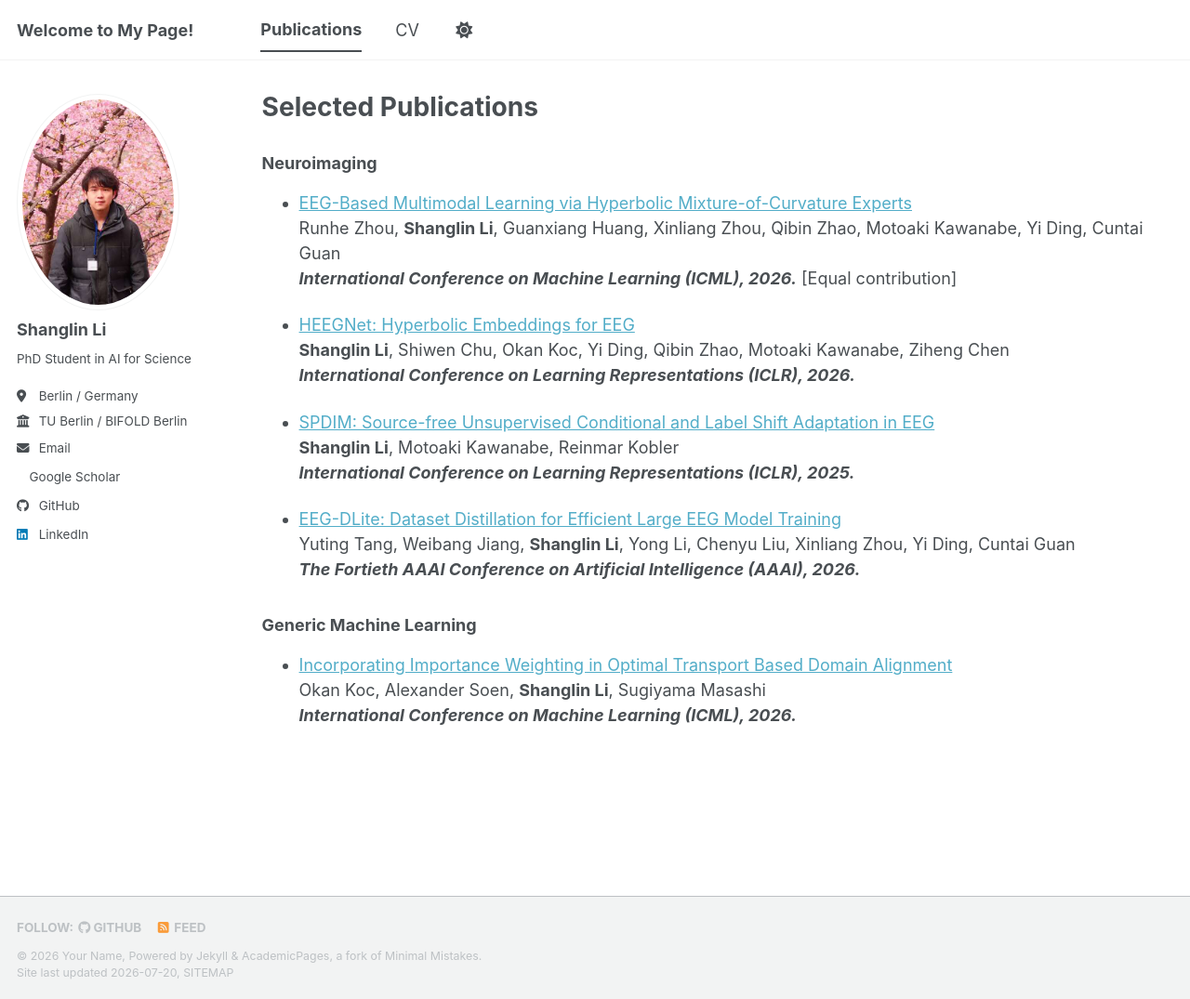
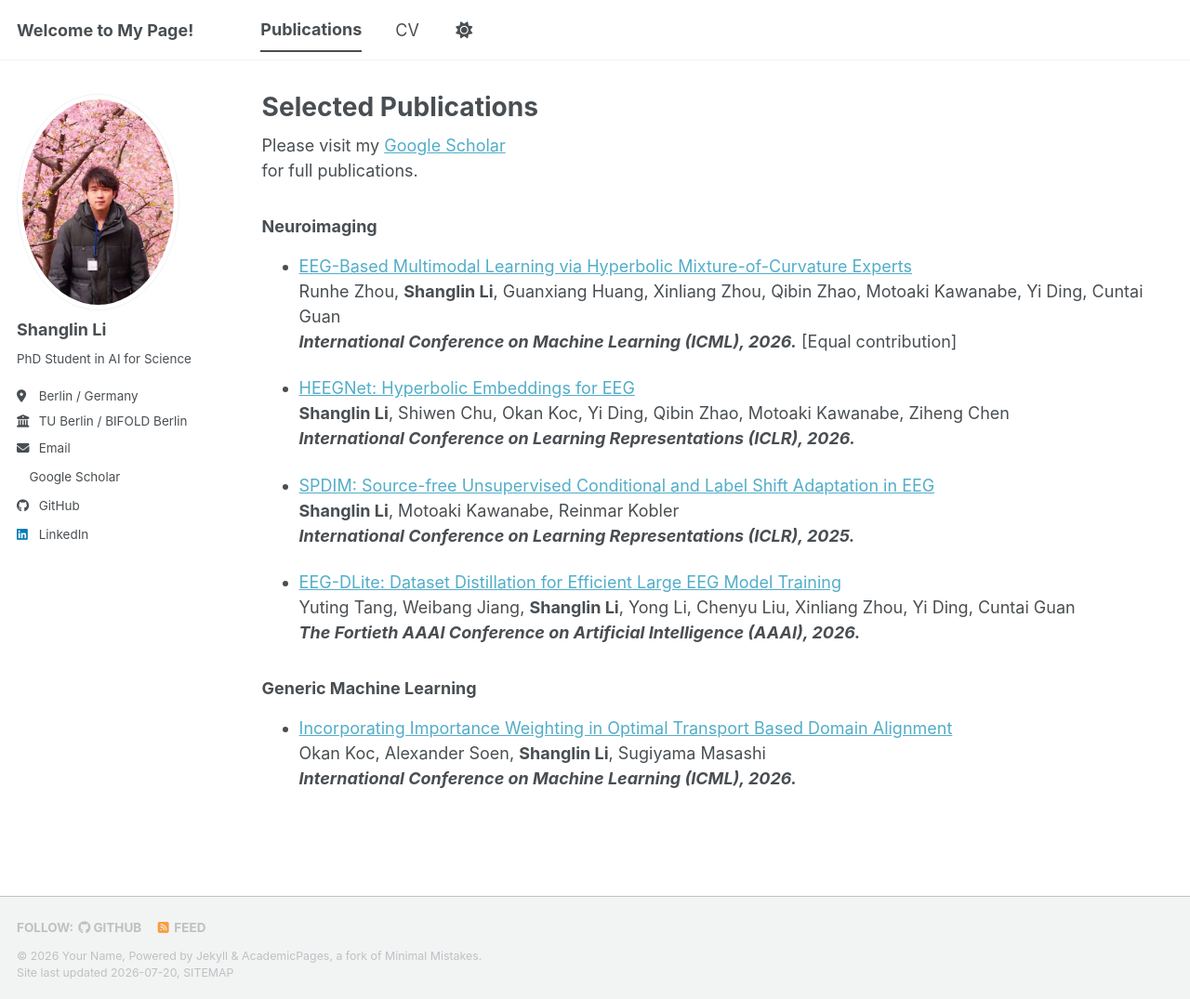
Before and after one commit to fightlesliefigt/fightlesliefigt.github.io, a Jekyll site: the page built from _pages/publications.html, in a window 1280 px wide and 1075 px high. Shown: the whole window at 93% size. Built offline with Jekyll 4.4.1, drawn with Linux system fonts in a browser that asks for light colours; a style sheet for code colours, icons or effects is not loaded.

Commit message:
Update publications.html

```diff
--- a/_pages/publications.html
+++ b/_pages/publications.html
@@ -4,6 +4,8 @@ title: "Selected Publications"
 permalink: /publications/
 author_profile: true
 ---
+
+Please visit my <a href="https://scholar.google.com/citations?user=ZfbvnHkAAAAJ">Google Scholar</a><br /> for full publications.
 
 <h3>Neuroimaging</h3>
 <ul>
```
